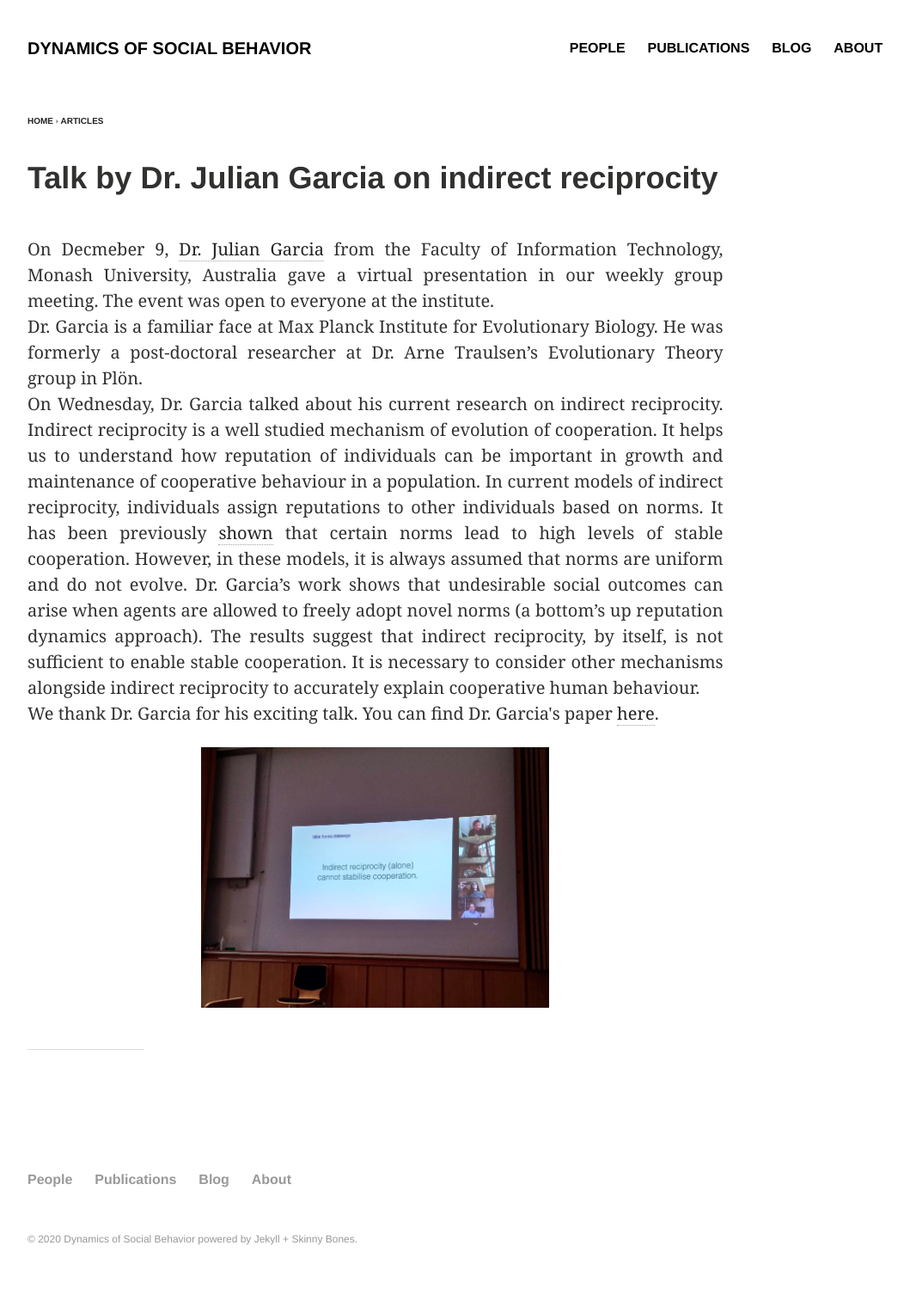
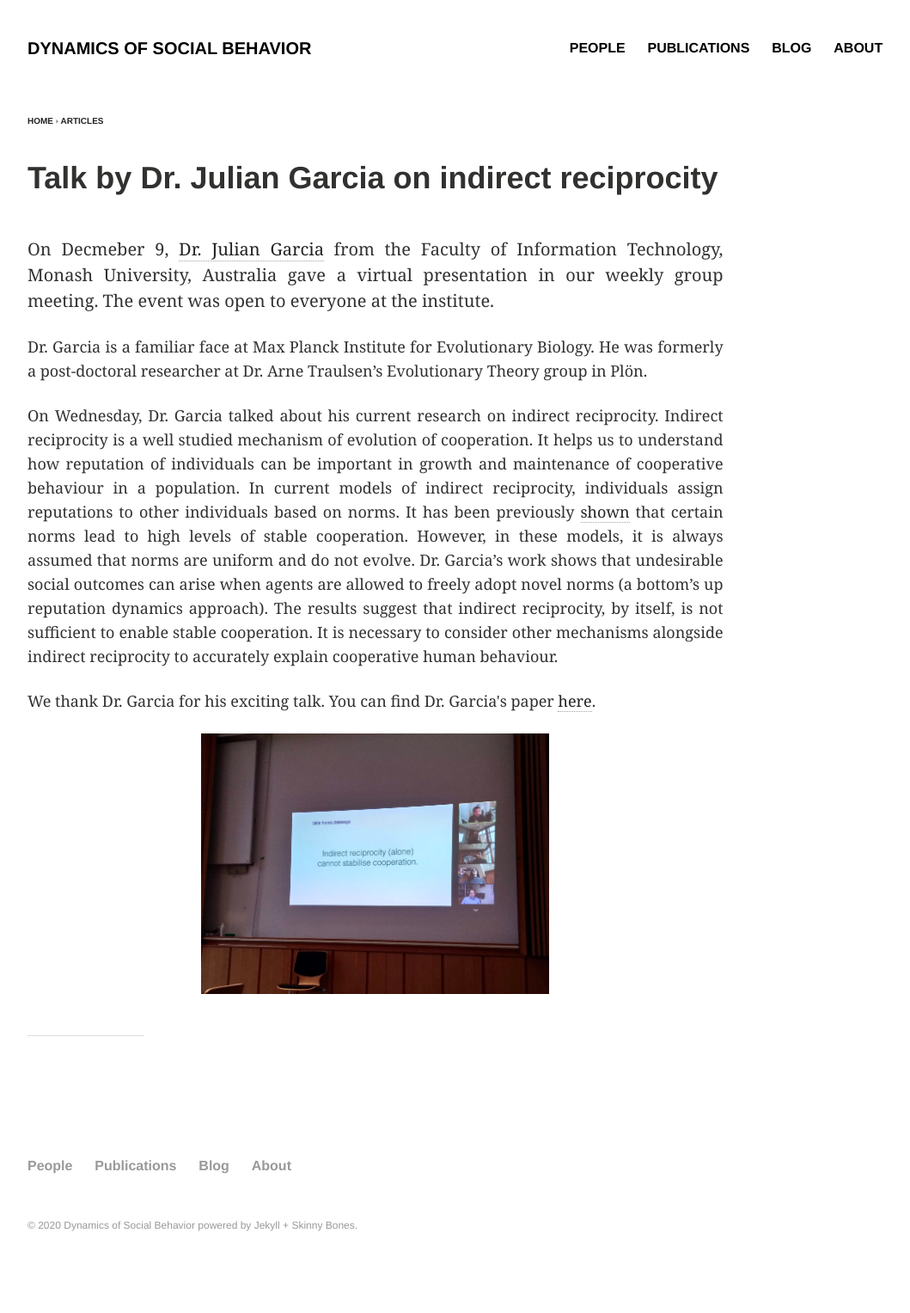
Before and after one commit to DYNOSOBs/social-behaviour, a Jekyll site: the page built from _posts/articles/2020-12-09-julianstalk.md, in a window 1280 px wide. Shown: the whole page at 86% size, without its empty margins (64-1123 px from the left). Built offline with Jekyll 4.4.1, drawn with Linux system fonts in a browser that asks for light colours.

Commit message:
add independent paragraph enviroments for each paragraph.

```diff
--- a/_posts/articles/2020-12-09-julianstalk.md
+++ b/_posts/articles/2020-12-09-julianstalk.md
@@ -12,15 +12,22 @@ image:
 
 <p align="justify">
 
-On Decmeber 9, <a href="https://garciajulian.com/">Dr. Julian Garcia</a> from the Faculty of Information Technology, Monash University, Australia gave a virtual presentation in our weekly group meeting. The event was open to everyone at the institute. <br/>
-
-Dr. Garcia is a familiar face at Max Planck Institute for Evolutionary Biology. He was formerly a post-doctoral researcher at Dr. Arne Traulsen’s Evolutionary Theory group in Plön. <br/>
-
-On Wednesday, Dr. Garcia talked about his current research on indirect reciprocity. Indirect reciprocity is a well studied mechanism of evolution of cooperation. It helps us to understand how reputation of individuals can be important in growth and maintenance of cooperative behaviour in a population. In current models of indirect reciprocity, individuals assign reputations to other individuals based on norms. It has been previously <a href="https://www.sciencedirect.com/science/article/pii/S0022519305003474?casa_token=ip4QVCOVz-IAAAAA:7kS7m1JXQbAB1enG3uHjTePYCj2IzynPSOWs1qQtQRMN-wsZsRBB-r6qBPseZYSAIB868is">shown</a> that certain norms lead to high levels of stable cooperation. However, in these models, it is always assumed that norms are uniform and do not evolve. Dr. Garcia’s work shows that undesirable social outcomes can arise when agents are allowed to freely adopt novel norms (a bottom’s up reputation dynamics approach). The results suggest that indirect reciprocity, by itself, is not sufficient to enable stable cooperation. It is necessary to consider other mechanisms alongside indirect reciprocity to accurately explain cooperative human behaviour. <br/>
-
-We thank Dr. Garcia for his exciting talk. You can find Dr. Garcia's paper <a href="http://www.ifaamas.org/Proceedings/aamas2019/pdfs/p269.pdf">here</a>.
-
+On Decmeber 9, <a href="https://garciajulian.com/">Dr. Julian Garcia</a> from
+the Faculty of Information Technology, Monash University, Australia gave a
+virtual presentation in our weekly group meeting. The event was open to everyone
+at the institute.
 </p>
 
+<p align="justify">
+Dr. Garcia is a familiar face at Max Planck Institute for Evolutionary Biology. He was formerly a post-doctoral researcher at Dr. Arne Traulsen’s Evolutionary Theory group in Plön.
+</p>
+
+<p align="justify">
+On Wednesday, Dr. Garcia talked about his current research on indirect reciprocity. Indirect reciprocity is a well studied mechanism of evolution of cooperation. It helps us to understand how reputation of individuals can be important in growth and maintenance of cooperative behaviour in a population. In current models of indirect reciprocity, individuals assign reputations to other individuals based on norms. It has been previously <a href="https://www.sciencedirect.com/science/article/pii/S0022519305003474?casa_token=ip4QVCOVz-IAAAAA:7kS7m1JXQbAB1enG3uHjTePYCj2IzynPSOWs1qQtQRMN-wsZsRBB-r6qBPseZYSAIB868is">shown</a> that certain norms lead to high levels of stable cooperation. However, in these models, it is always assumed that norms are uniform and do not evolve. Dr. Garcia’s work shows that undesirable social outcomes can arise when agents are allowed to freely adopt novel norms (a bottom’s up reputation dynamics approach). The results suggest that indirect reciprocity, by itself, is not sufficient to enable stable cooperation. It is necessary to consider other mechanisms alongside indirect reciprocity to accurately explain cooperative human behaviour.
+</p>
+
+<p align="justify">
+We thank Dr. Garcia for his exciting talk. You can find Dr. Garcia's paper <a href="http://www.ifaamas.org/Proceedings/aamas2019/pdfs/p269.pdf">here</a>.
+</p>
 
 <img src="../../images/Julian_talk_picture.jpg" class="center">
```
